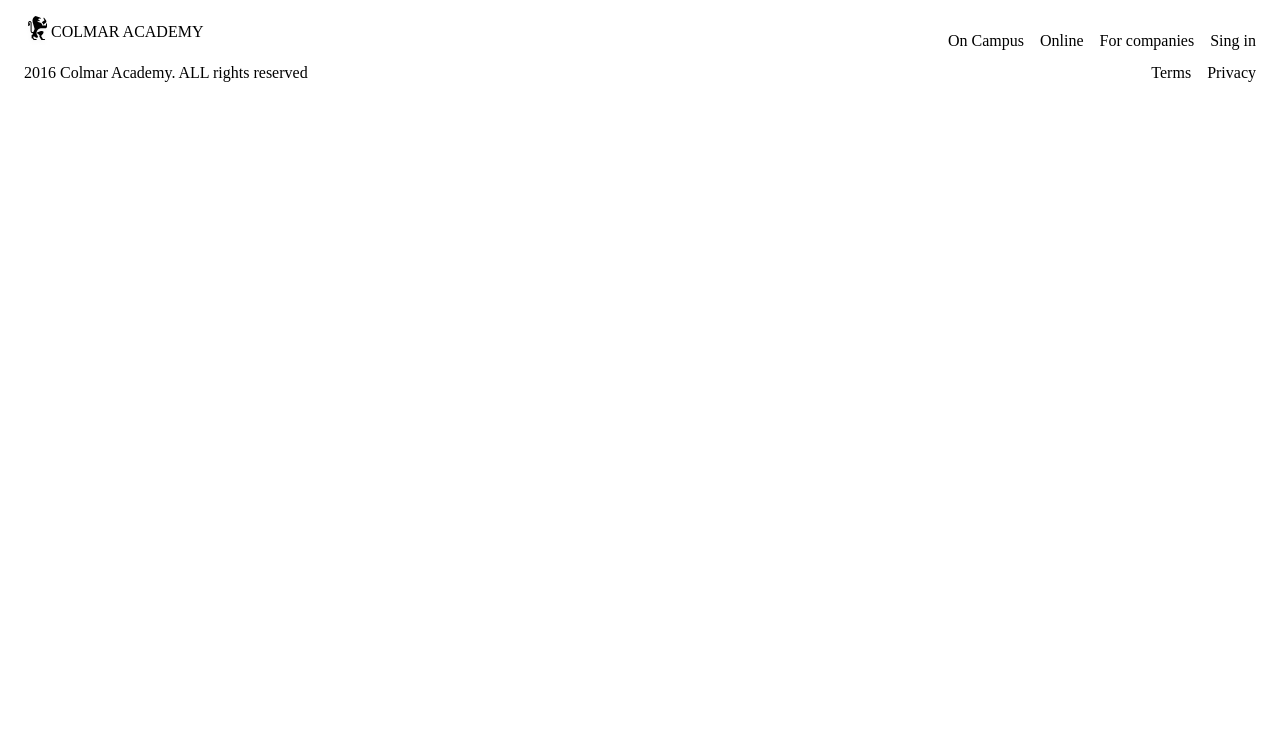
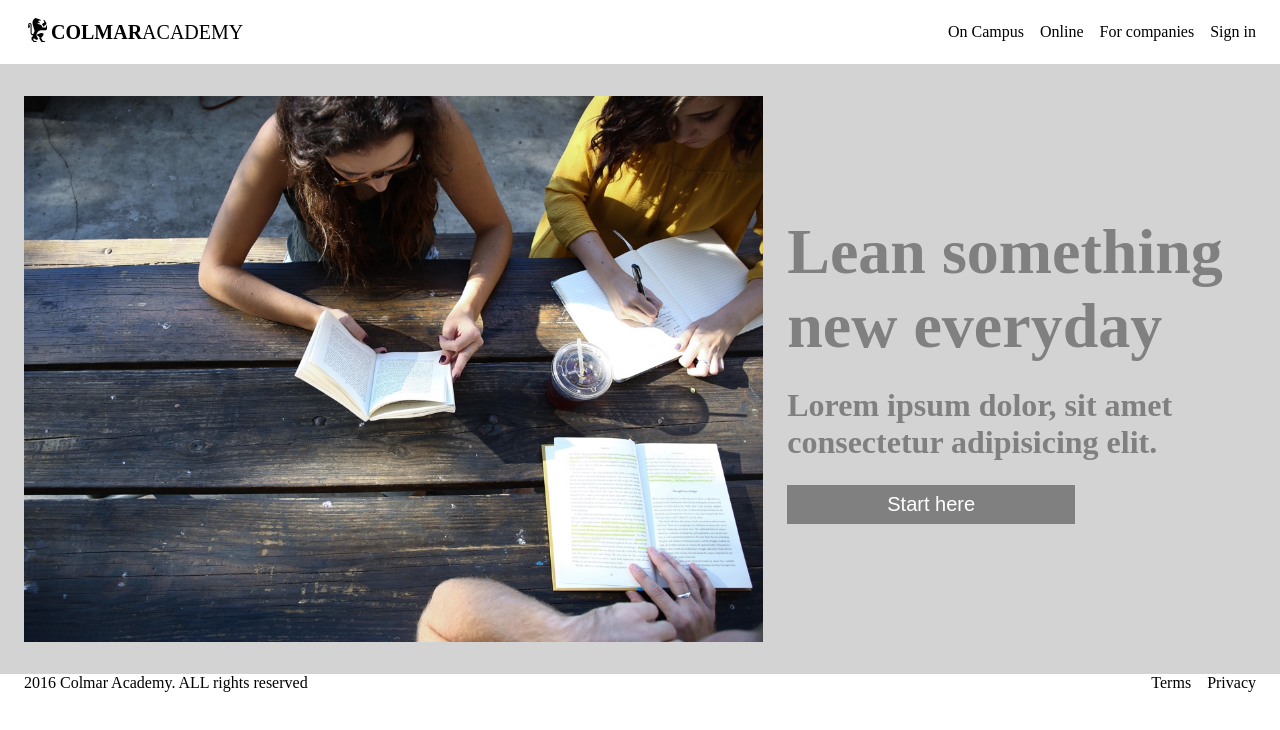
Before and after one commit to rattanunB/colmar_html_css, a plain HTML site: page index.html in a window 1280 px wide. Drawn offline with Linux system fonts and the light colour scheme.

Commit message:
Add-hero-section

```diff
--- a/asset/style.css
+++ b/asset/style.css
@@ -16,8 +16,17 @@ nav{
     height: 32px;
 }
 
+.logo{
+    height: 100%;
+}
+
+.logoName{
+    font-size: 20px;
+}
+
 .navRight{
-    height: 32px;
+    display: flex;
+    align-items: center;
 }
 
 .navRightUl{
@@ -26,7 +35,54 @@ nav{
     gap: 16px;
 }
 
+/* .container{
+    margin: 32px 0px 32px 24px;
+} */
 
+.heroImg{
+    width: 100%;
+}
+.hero{
+    display: flex;
+    gap: 24px;
+    background-color: lightgray;
+    padding:32px 0px 32px 24px;
+}
+
+.heroLeft{
+    display: flex;
+    flex: 6;
+}
+
+.heroRight{
+    display: flex;
+    flex: 4;
+    flex-direction: column;
+    justify-content: center;
+    gap: 24px;
+}
+
+.heroRightTitle{
+    font-size: 64px;
+    font-weight: 600;
+    color: gray;
+}
+
+.heroRightDesc{
+    font-size: 32px;
+    font-weight: 600;
+    color: gray;
+}
+
+.heroButton{
+    width: 100%;
+    max-width: 18rem;
+    padding: 8px 0;
+    background: gray;
+    border: solid 0px;
+    color: white;
+    font-size: 20px;
+}
 
 footer{
     display: flex;
--- a/index.html
+++ b/index.html
@@ -9,19 +9,14 @@
 </head>
 
 <body>
-    <div class="container">
+
     <nav>
         <div class="navLeft">
             <div class="logo">
-                    <img src="./asset/image/ic-logo.svg" alt="">
+                <img src="./asset/image/ic-logo.svg" alt="ic-logo">
             </div>
-                <div class="logoName">
-                    <span class="logoNameFirst">
-                        COLMAR
-                    </span>
-                    <span class="logoNameSecond">
-                        ACADEMY
-                    </span>
+                <span class="logoName">
+                    <strong>COLMAR</strong>ACADEMY
             </div>
         </div>
         <div class="navRight">
@@ -29,11 +24,22 @@
                 <li>On Campus</li>
                 <li>Online</li>
                 <li>For companies</li>
-                    <li>Sing in</li>
+                <li>Sign in</li>
             </ul>
         </div>
     </nav>
-
+    <div class="container">
+        <section class="hero">
+            <div class="heroLeft">
+                <img class="heroImg" src="./asset/image/banner.jpg" alt="banner">
+            </div>
+            <div class="heroRight">
+                <span class="heroRightTitle">Lean something new everyday</span>
+                <span class="heroRightDesc">Lorem ipsum dolor, sit amet consectetur adipisicing elit.</span>
+                <button class="heroButton">Start here</button>
+            </div>
+        </section>
+    </div>
     <footer>
         <div class="footerLeft">
             2016 Colmar Academy. ALL rights reserved
@@ -43,7 +49,7 @@
             <span>Privacy</span>
         </div>
     </footer>
-    </div>
+
 </body>
 
 </html>
```
Lines whose indentation alone changed are shown as unchanged.
